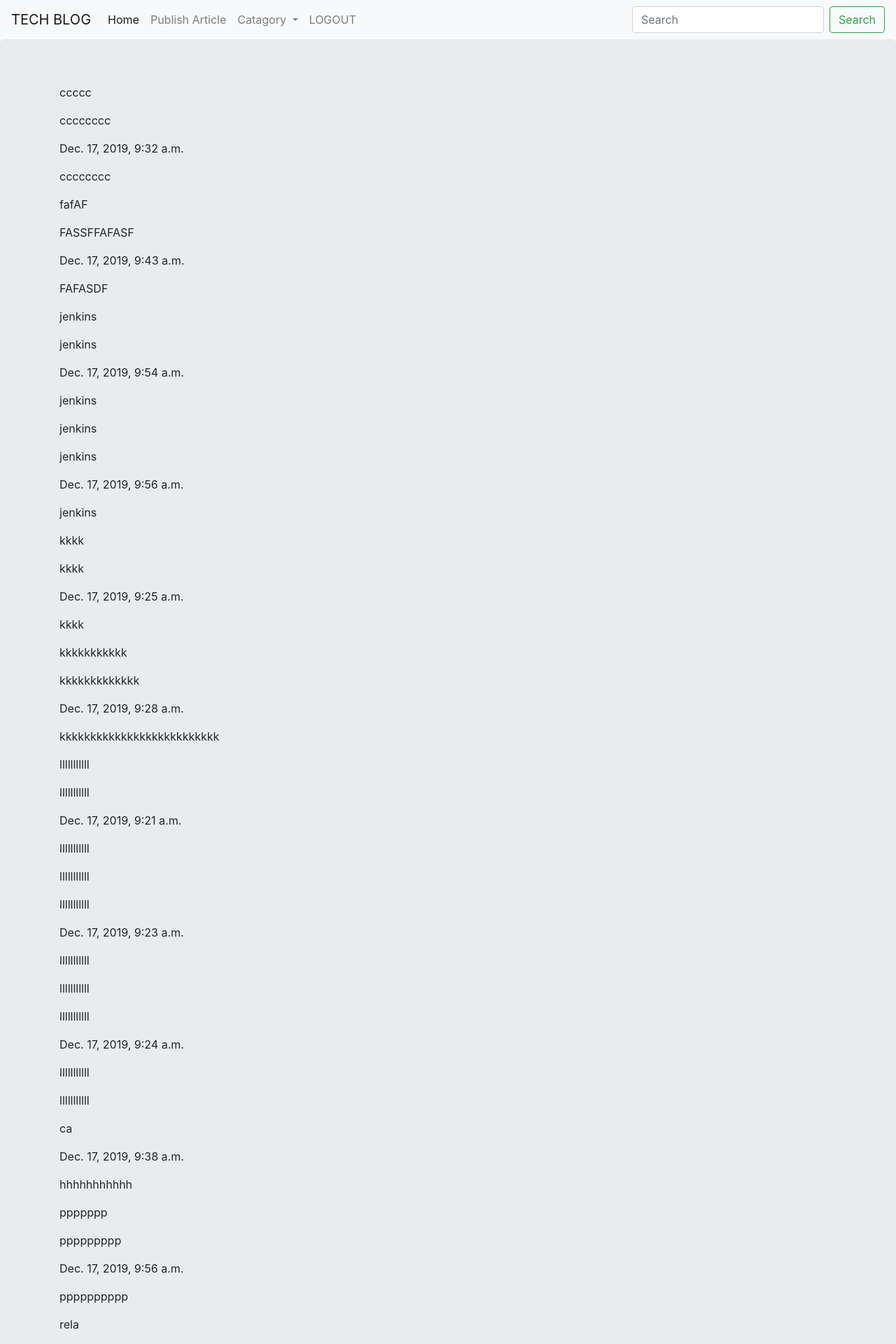
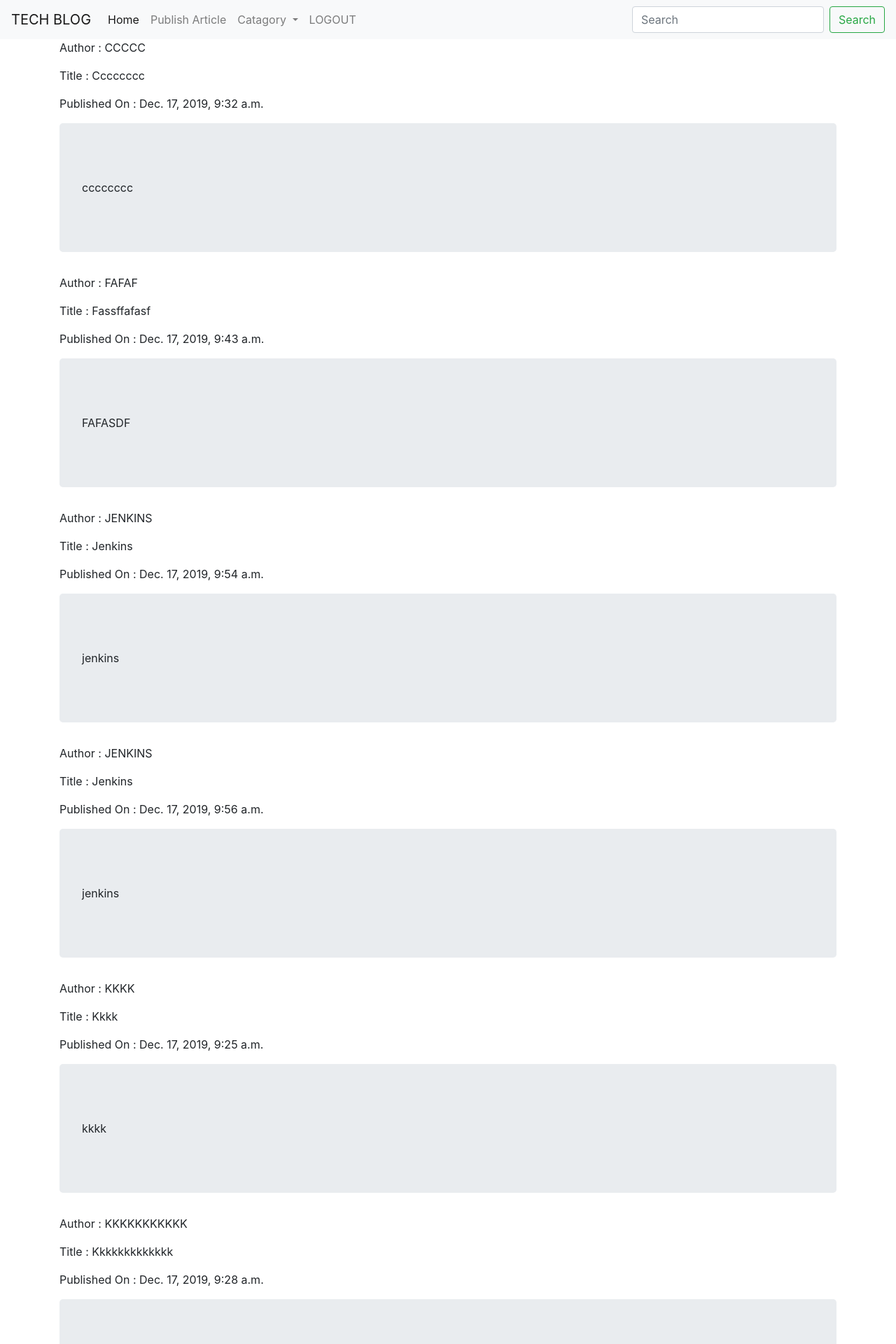
Before and after one commit to karthik-258/my-django-project, a Django app: page /all_blogs/ in a window 1280 px wide. Shown: the top 1920 px of the page at 70% size. Run offline with Django 3.2, Linux system fonts and the light colour scheme; data comes from the database, SQL or seed files in the repository; both versions use the stored data as it was after the commit; some libraries are stand-ins or nearby versions.

Commit message:
updated git url

```diff
--- a/devops_blog/templates/devops_blog/base.html
+++ b/devops_blog/templates/devops_blog/base.html
@@ -25,7 +25,7 @@
           Catagory
         </a>
         <div class="dropdown-menu" aria-labelledby="navbarDropdown">
-          <a class="dropdown-item" href="#">GIT</a>
+          <a class="dropdown-item" href="{% url 'devops_blog:git' %}">GIT</a>
           <a class="dropdown-item" href="#">JENKINS</a>
           <a class="dropdown-item" href="#">BUILD TOOLS</a>
           <a class="dropdown-item" href="#">DOCKER</a>
--- a/devops_blog/templates/devops_blog/index.html
+++ b/devops_blog/templates/devops_blog/index.html
@@ -1,21 +1,22 @@
 {% extends 'devops_blog/base.html' %}
 
 {% block body_block %}
-<div class="jumbotron">
+
 <div class="container">
   {% if form %}
   {% for k in form %}
-    <p>{{ k.author_name }}</p>
-    <p>{{ k.article_name }}</p>
-    <p>{{ k.date_time }}</p>
+    <p>Author : {{ k.author_name|upper }}</p>
+    <p>Title : {{ k.article_name|title }}</p>
+    <p>Published On : {{ k.date_time }}</p>
+    <div class="jumbotron">
     <p>{{ k.content|linebreaks }}</p>
-
+    </div>
 
   {% endfor %}
   {% else %}
   <h1>NO DATA FOUND</h1>
   {% endif %}
-</div>
+
 </div>
 
 {% endblock %}
--- a/devops_blog/urls.py
+++ b/devops_blog/urls.py
@@ -7,4 +7,5 @@ urlpatterns = [
     path('blogform/',views.blogformview,name='blogform'),
     path('all_blogs/',views.all_blogsview,name='all_blogs'),
     path('thankyou/',views.thankyouview,name='thankyou'),
+    path('git/',views.gitview,name='git')
 ]
--- a/devops_blog/views.py
+++ b/devops_blog/views.py
@@ -23,3 +23,8 @@ def all_blogsview(request):
 
 def thankyouview(request):
     return render(request,'devops_blog/thankyou.html')
+
+def gitview(request):
+    my_list = blogmodel.objects.order_by('author_name')
+    my_dict = {'form':my_list}
+    return render(request,'devops_blog/git.html',context=my_dict)
```
Also changed, not shown: devops_blog/templates/devops_blog/git.html (added, +23 -0 lines), db.sqlite3.
